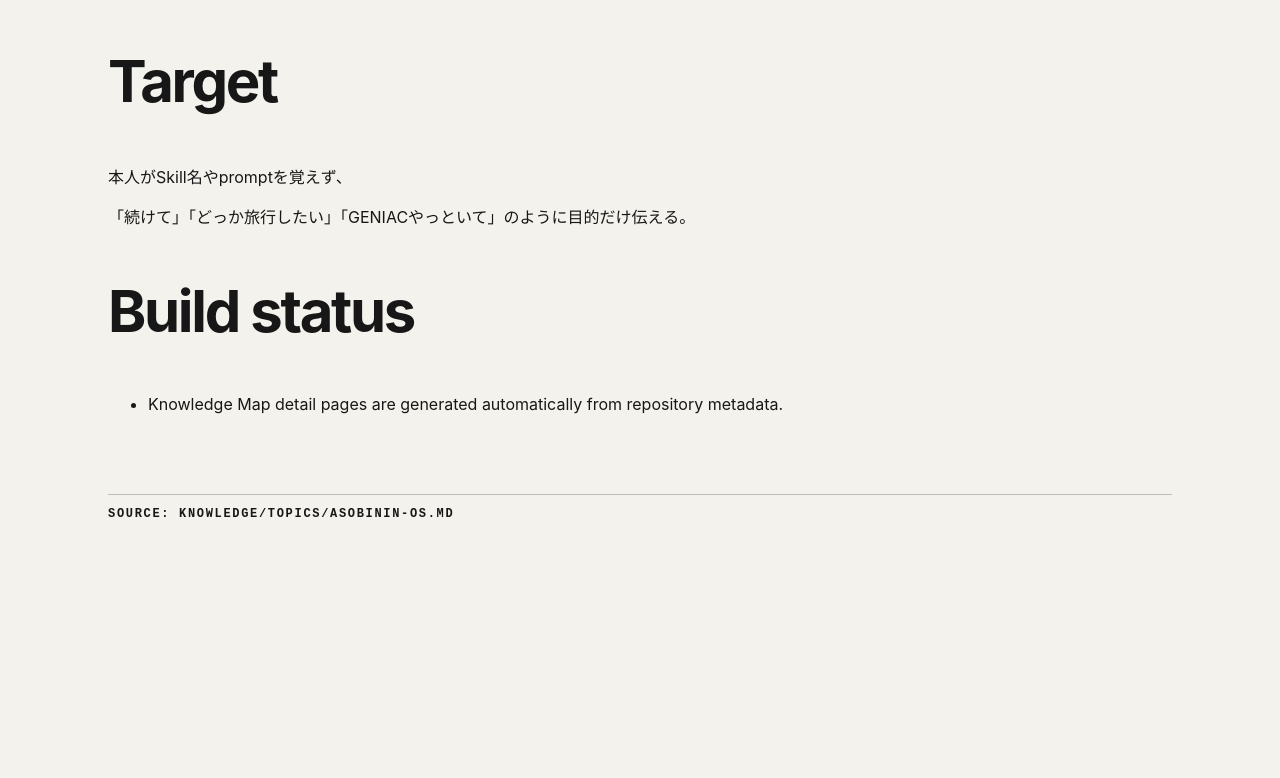
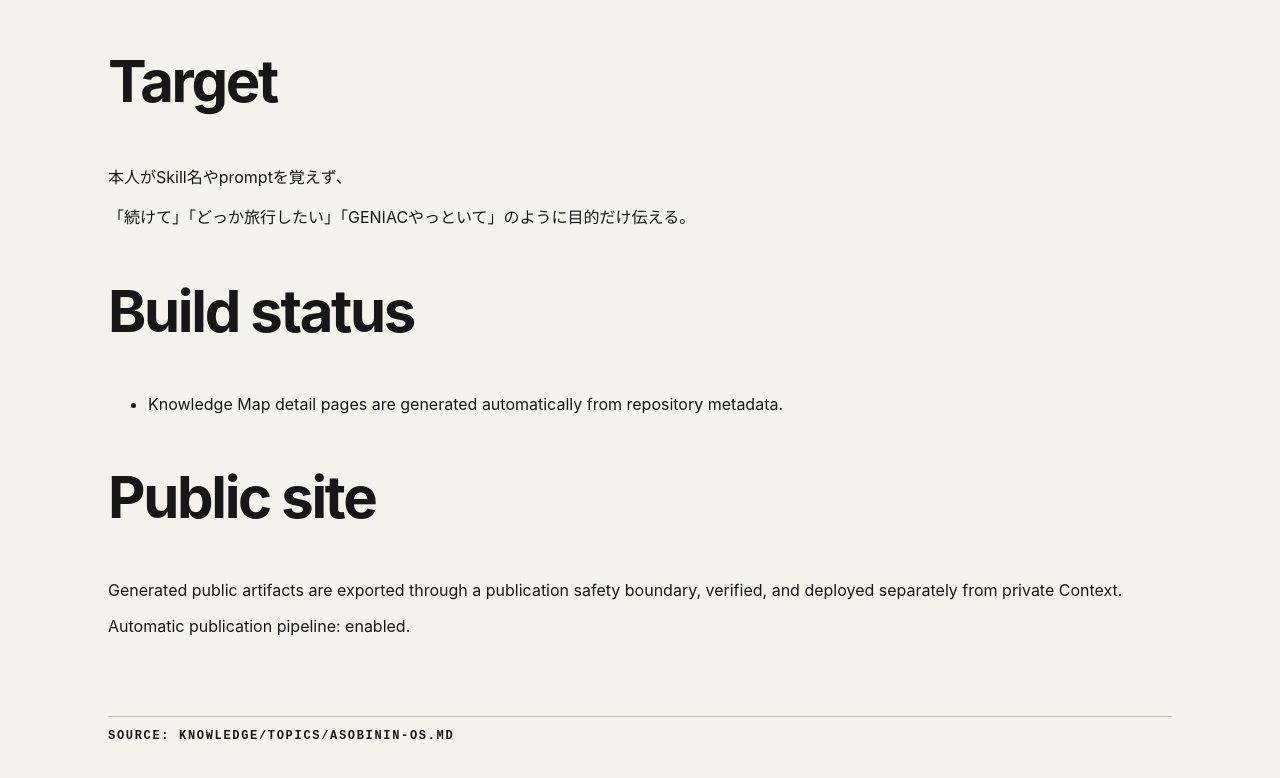
Before and after one commit to ainamakeneko/asobinin-os-public, a plain HTML site: page items/knowledge--topics--asobinin-os.html in a window 1280 px wide. Shown: the part 1522-2300 px from the top of the page. Before the commit the page ends 2083 px from the top, so only its background shows below. Drawn offline with Linux system fonts and the light colour scheme.

Commit message:
Auto-publish ASOBININ OS knowledge site

```diff
--- a/items/knowledge--topics--asobinin-os.html
+++ b/items/knowledge--topics--asobinin-os.html
@@ -27,4 +27,7 @@
 <h2>Build status</h2>
 <ul>
 <li>Knowledge Map detail pages are generated automatically from repository metadata.</li>
-</ul></section><footer><p class='eyebrow'>SOURCE: knowledge/topics/asobinin-os.md</p></footer></main>
+</ul>
+<h2>Public site</h2>
+<p>Generated public artifacts are exported through a publication safety boundary, verified, and deployed separately from private Context.</p>
+<p>Automatic publication pipeline: enabled.</p></section><footer><p class='eyebrow'>SOURCE: knowledge/topics/asobinin-os.md</p></footer></main>
```
Also changed, not shown: 1 other file.
